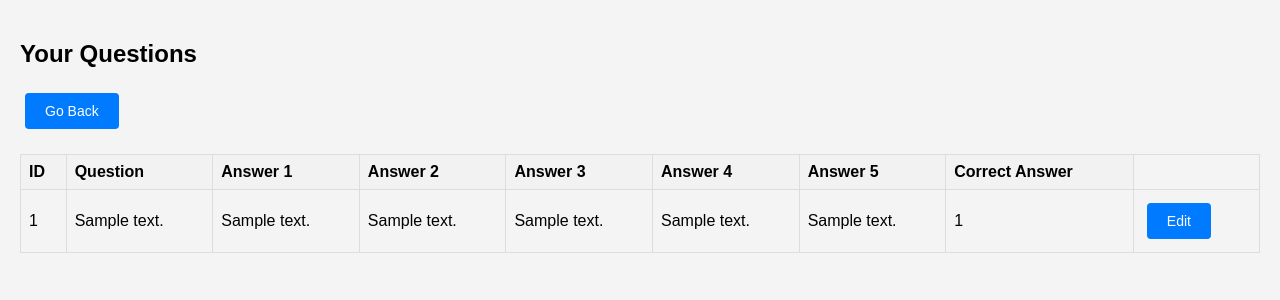
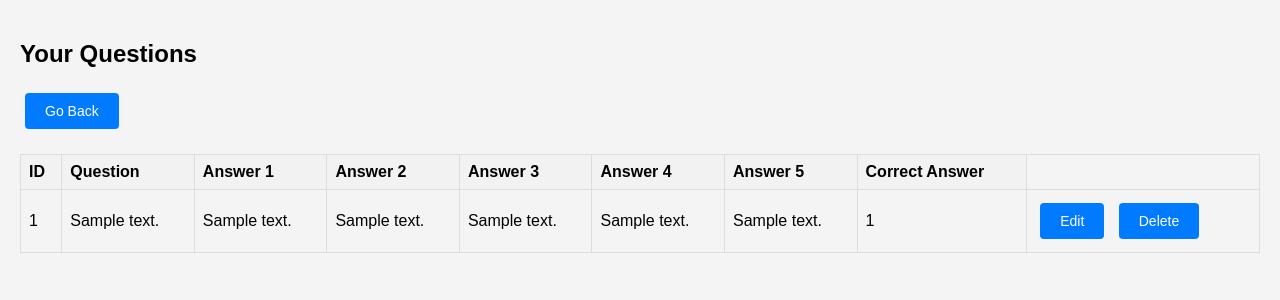
Before and after one commit to yaaaamo/quiz_app_flask, a Flask app: page /view_questions in a window 1280 px wide. Shown: the part 134-434 px from the top of the page. Run offline with Flask 3, Linux system fonts and the light colour scheme; a user stored in the database is signed in; tables that the repository leaves empty hold one stand-in row (values such as "Sample post").

Commit message:
delete question option added

```diff
--- a/app.py
+++ b/app.py
@@ -130,6 +130,20 @@ def edit_question(question_id):
 
     return render_template('edit_question.html', question=question)
 
+@app.route('/delete_question/<int:question_id>', methods=['POST'])
+@login_required
+def delete_question(question_id):
+    question = Question.query.get_or_404(question_id)
+    if question.user_id != current_user.id:
+        flash('You are not authorized to delete this question.')
+        return redirect(url_for('view_questions'))
+
+    db.session.delete(question)
+    db.session.commit()
+    flash('Question deleted successfully!')
+    return redirect(url_for('view_questions'))
+
+
 @app.route('/index')
 def goIndex():
     return render_template('index.html')
--- a/templates/view_questions.html
+++ b/templates/view_questions.html
@@ -36,6 +36,9 @@
                     <form action="{{ url_for('edit_question', question_id=question.id) }}" method="get" style="display: inline;">
                         <button type="submit" class="btn btn-secondary">Edit</button>
                     </form>
+                    <form action="{{ url_for('delete_question', question_id=question.id) }}" method="post" style="display: inline;" onsubmit="return confirm('Are you sure you want to delete this question?');">
+                        <button type="submit" class="btn btn-danger">Delete</button>
+                    </form>
                 </td>
             </tr>
             {% endfor %}
```
Also changed, not shown: static/css/buttons.css (line endings or trailing spaces).
